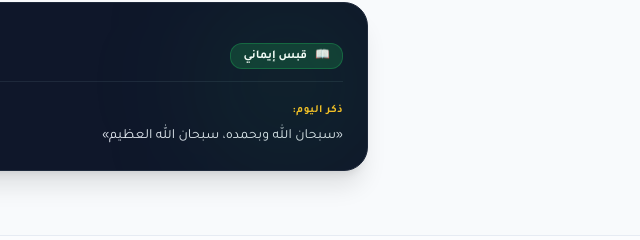
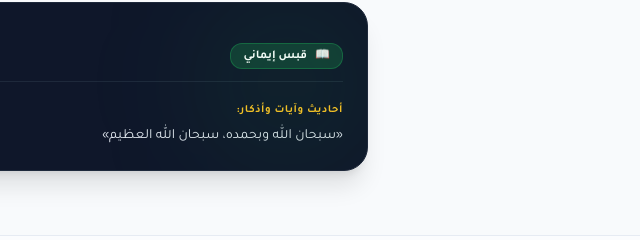
Before and after one commit to samahmansi2018-hub/namaa-app, a plain HTML site: page index.html in a window 1280 px wide. Shown: the part 515-755 px from the top of the page, 640-1280 px from the left. Drawn offline with nearby package versions, Linux system fonts and the light colour scheme.

Commit message:
Update index.html

```diff
--- a/index.html
+++ b/index.html
@@ -142,9 +142,9 @@
         </div>
       </div>
 
-      <!-- Daily Zikr -->
+      <!-- Subtitle & Content -->
       <div class="space-y-1">
-        <span class="text-[11px] font-semibold text-amber-400 tracking-wider">ذكر اليوم:</span>
+        <span class="text-[11px] font-semibold text-amber-400 tracking-wider">أحاديث وآيات وأذكار:</span>
         <p class="text-xs sm:text-sm text-slate-200 leading-relaxed">
           «سبحان الله وبحمده، سبحان الله العظيم»
         </p>
```
